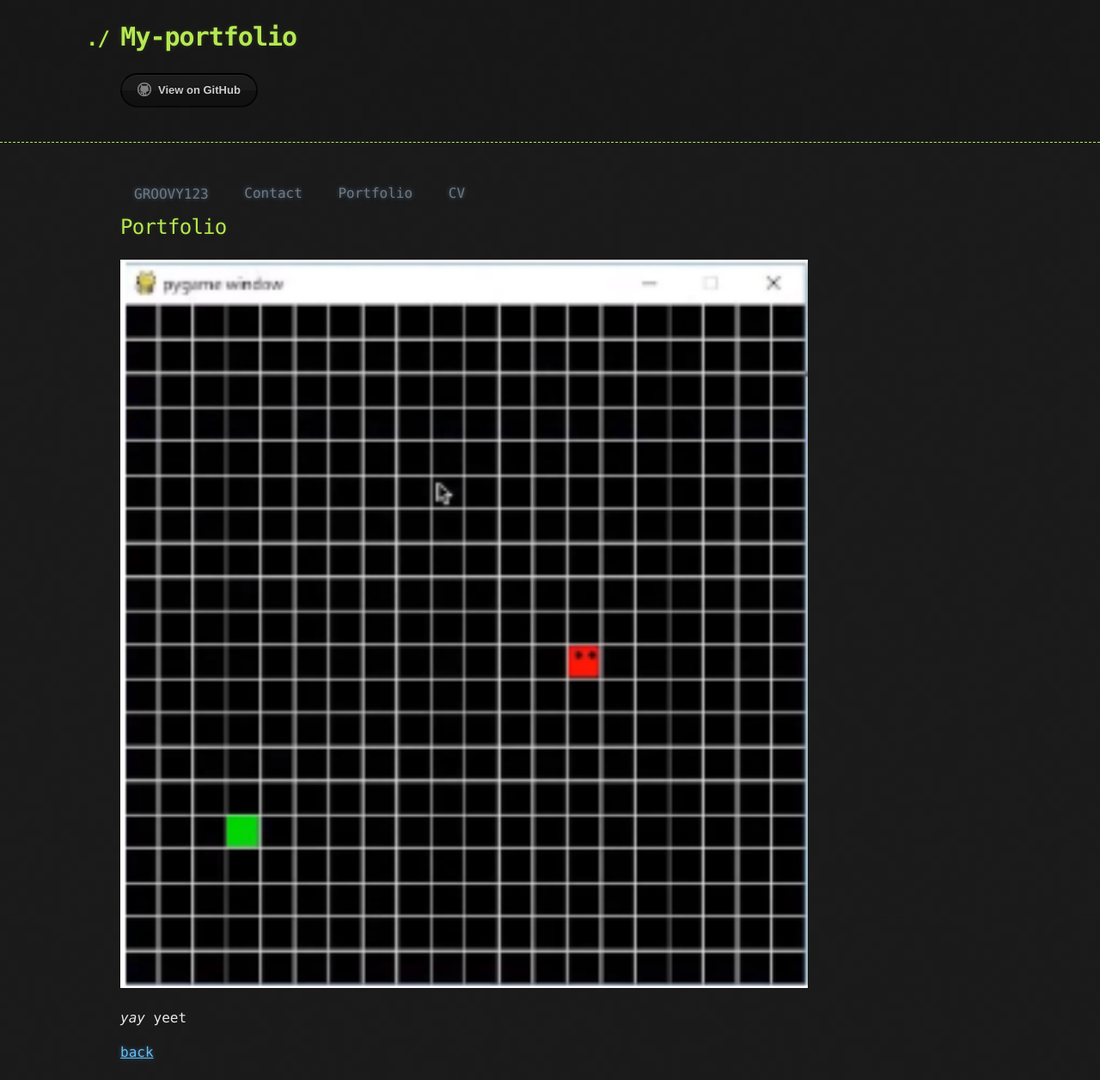
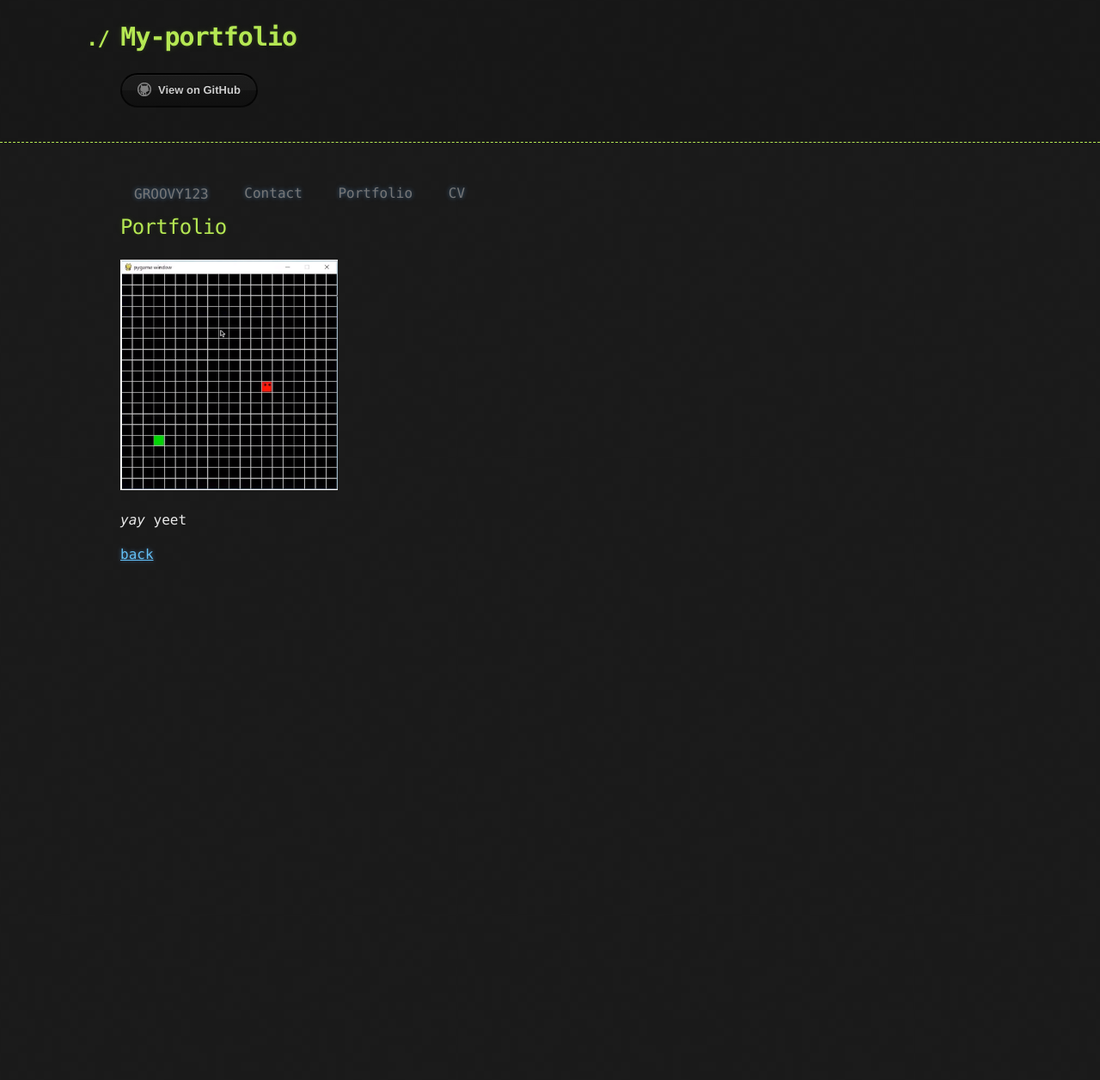
Before and after one commit to Grooovy123/My-portfolio, a Jekyll site: the page built from portfolio.md, in a window 1280 px wide. Shown: the whole page at 86% size. Built offline with Jekyll 4.4.1, drawn with Linux system fonts in a browser that asks for light colours; nearby versions of some CDN libraries; the repository's description, which GitHub fills in, is left out; our own code applies the rules of GitHub Pages for plain Markdown files; after the commit the page ends 900 px from its top, so only the background shows below that.

Commit message:
Update portfolio.md

```diff
--- a/portfolio.md
+++ b/portfolio.md
@@ -4,7 +4,7 @@ layout: portfolio
 
 ## Portfolio
 
-<img alt="Snake game" src="assets/images/snake game.PNG" width="80%" />
+<img alt="Snake game" src="assets/images/snake game.PNG"  />
 
 _yay_
 yeet
```
